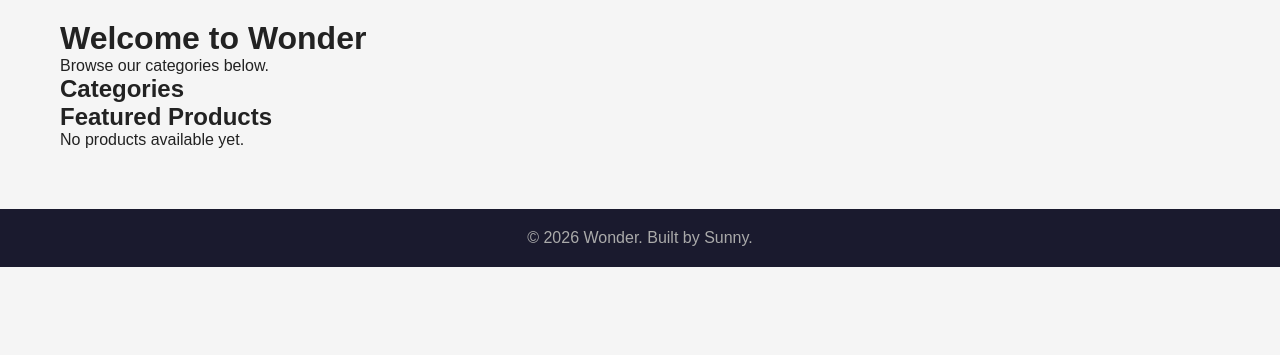
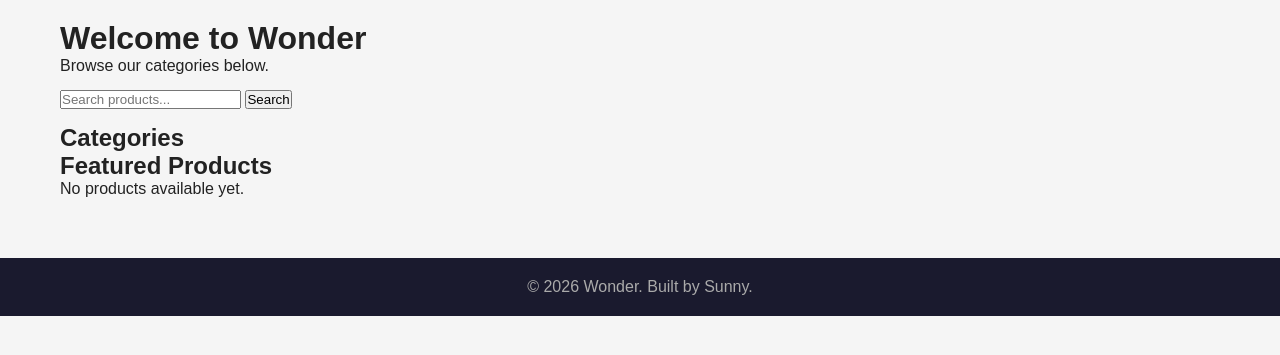
Before and after one commit to Saikiran58ravula/wonder-ecommerce, a Django app: page / in a window 1280 px wide. Shown: the part 60-415 px from the top of the page. Run offline with Django 5.2, Linux system fonts and the light colour scheme; data that the repository does not hold is empty.

Commit message:
Improve search to match name, description, and category

```diff
--- a/products/views.py
+++ b/products/views.py
@@ -22,7 +22,10 @@ def product_list(request):
 
     query = request.GET.get('q')
     if query:
-        products = products.filter(name__icontains=query)
+        from django.db.models import Q
+        products = products.filter(
+            Q(name__icontains=query) | Q(description__icontains=query) | Q(category__name__icontains=query)
+        )
 
     context = {
         'products': products,
--- a/templates/products/home.html
+++ b/templates/products/home.html
@@ -5,6 +5,10 @@
 {% block content %}
 <h1>Welcome to Wonder</h1>
 <p>Browse our categories below.</p>
+<form action="{% url 'products:product_list' %}" method="get" style="margin: 15px 0;">
+    <input type="text" name="q" placeholder="Search products...">
+    <button type="submit">Search</button>
+</form>
 
 <h2>Categories</h2>
 <ul>
```
